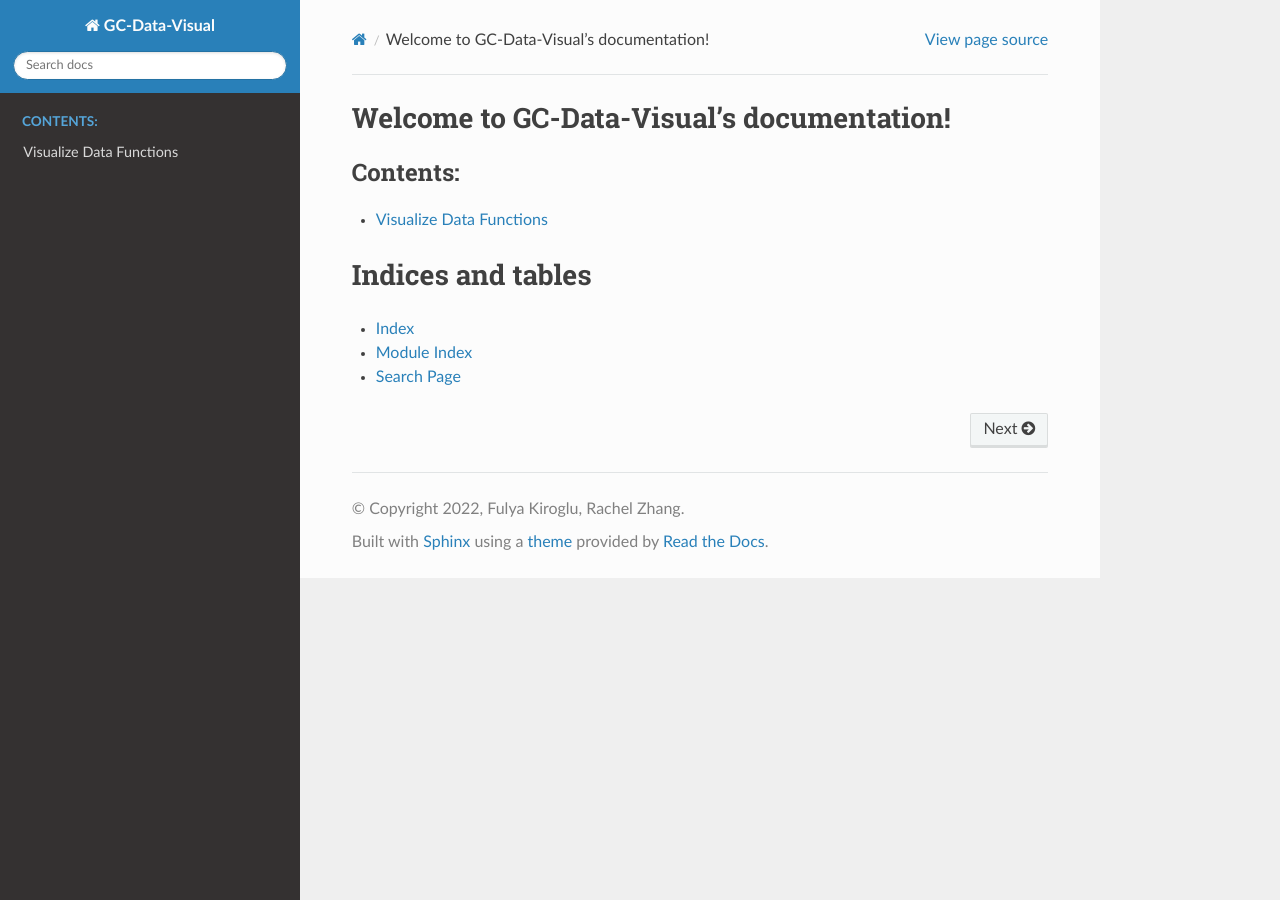
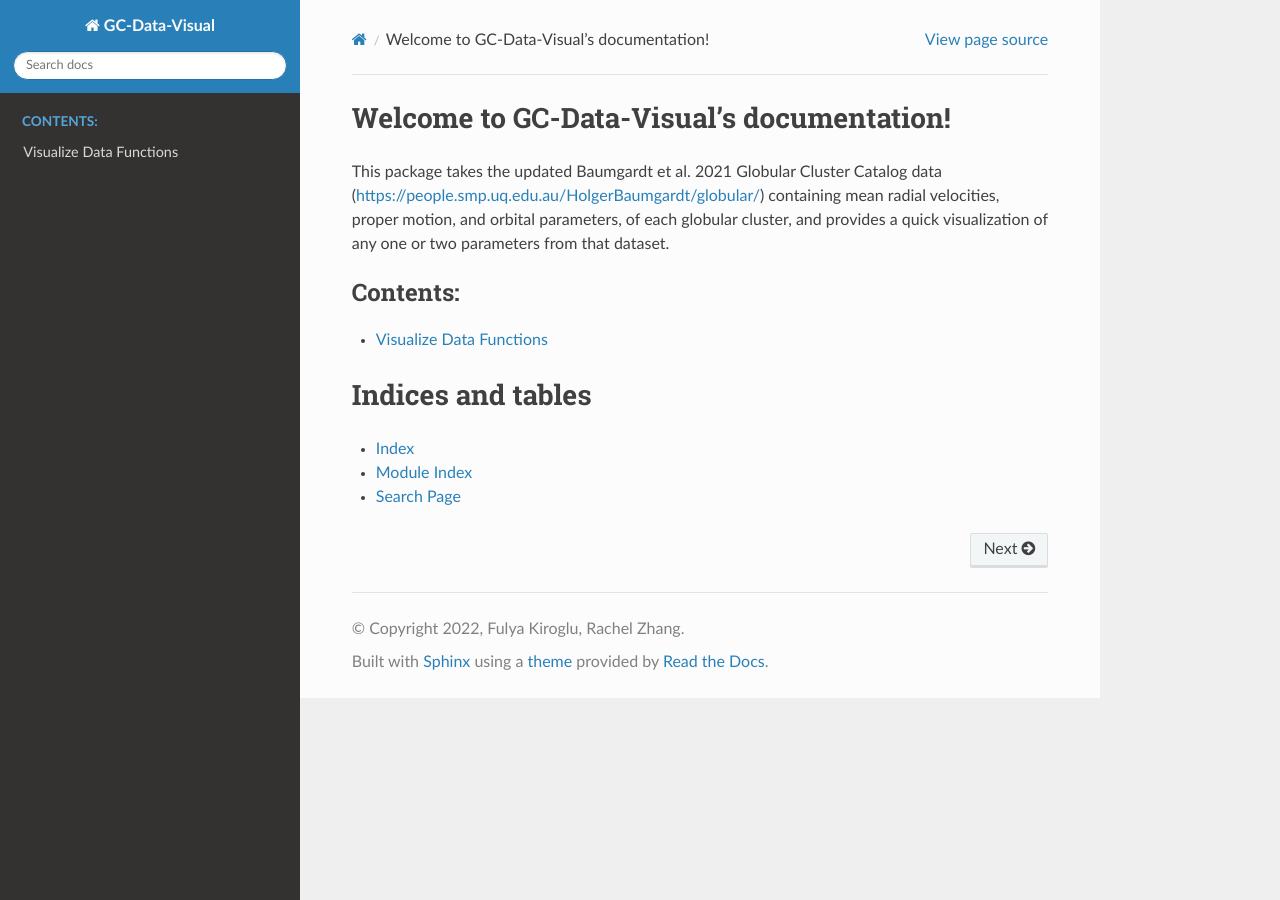
Before and after one commit to fulyak/GC-Data-Visual, a Sphinx documentation site: the page built from docs/index.rst, in a window 1280 px wide. Built offline with Sphinx 7.4.7 and the Read the Docs theme 2.0.0, drawn with Linux system fonts in a browser that asks for light colours.

Commit message:
improved documentation

```diff
--- a/docs/index.rst
+++ b/docs/index.rst
@@ -5,6 +5,7 @@
 
 Welcome to GC-Data-Visual's documentation!
 ==========================================
+This package takes the updated Baumgardt et al. 2021 Globular Cluster Catalog data (https://people.smp.uq.edu.au/HolgerBaumgardt/globular/) containing mean radial velocities, proper motion, and orbital parameters, of each globular cluster, and provides a quick visualization of any one or two parameters from that dataset.
 
 .. toctree::
    :maxdepth: 2
```
